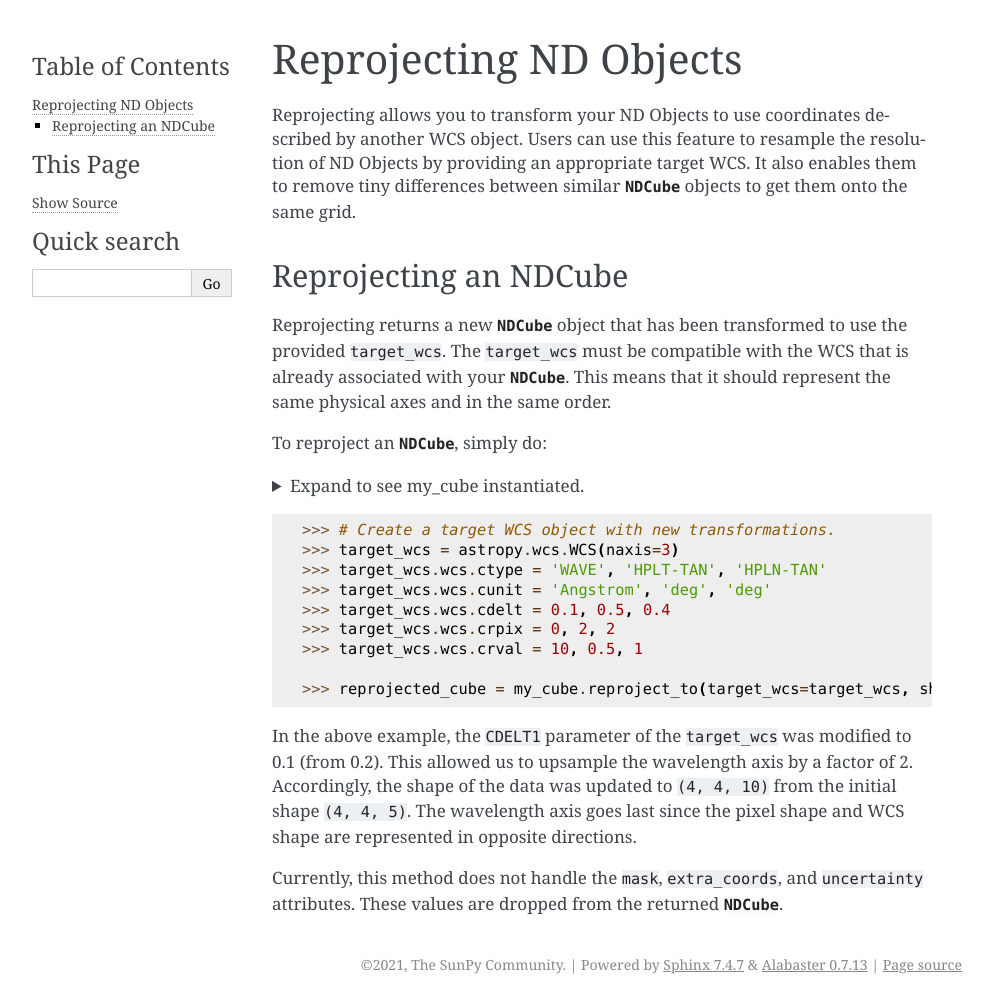
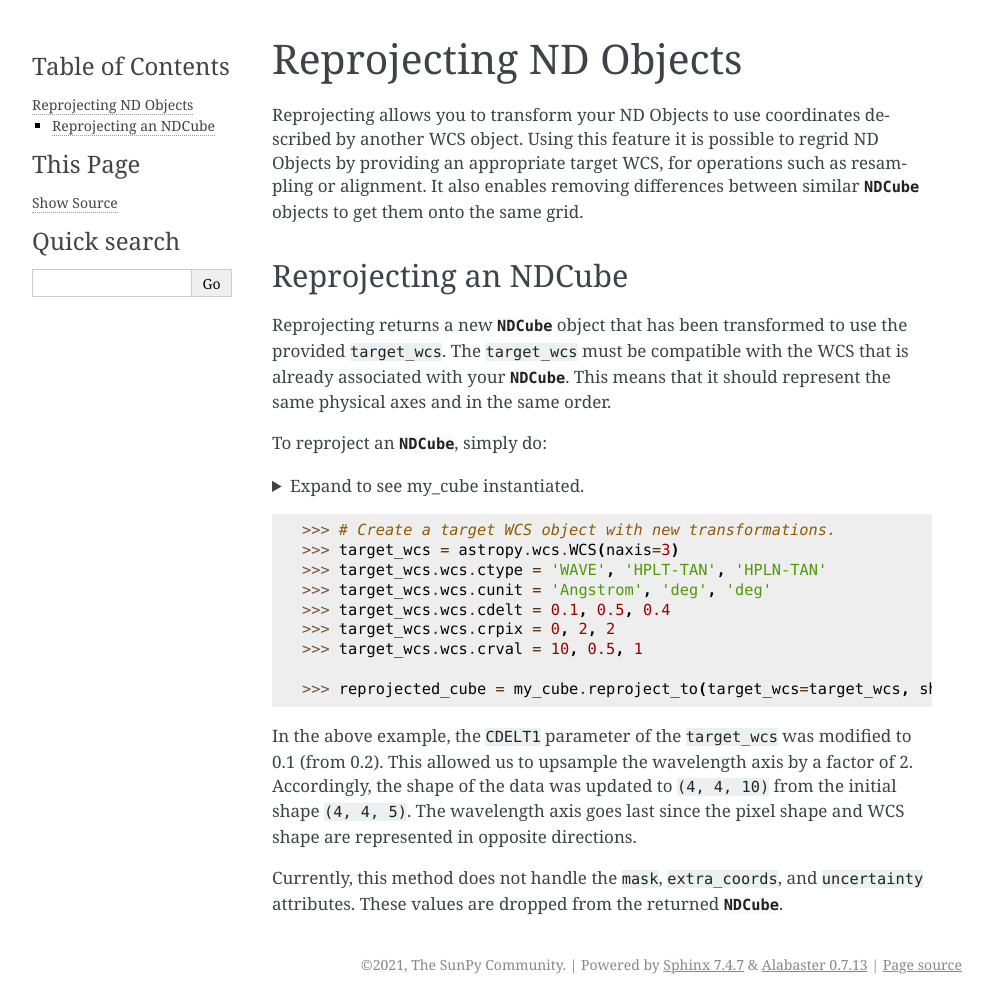
Before and after one commit to sunpy/ndcube, a Sphinx documentation site: the page built from docs/reproject.rst, in a window 1280 px wide. Shown: the whole page, without its empty margins (148-1140 px from the left). Built offline with Sphinx 7.4.7, drawn with Linux system fonts in a browser that asks for light colours; the version number could not be read and is left out.

Commit message:
Update docs/reproject.rst
Co-authored-by: Stuart Mumford <stuart@cadair.com>

```diff
--- a/docs/reproject.rst
+++ b/docs/reproject.rst
@@ -5,7 +5,7 @@ Reprojecting ND Objects
 =======================
 
 Reprojecting allows you to transform your ND Objects to use coordinates described by another WCS object.
-Users can use this feature to resample the resolution of ND Objects by providing an appropriate target WCS. It also enables them to remove tiny differences between similar `~ndcube.NDCube` objects to get them onto the same grid.
+Using this feature it is possible to regrid ND Objects by providing an appropriate target WCS, for operations such as resampling or alignment. It also enables removing differences between similar `~ndcube.NDCube` objects to get them onto the same grid.
 
 .. _cube_reproject:
 
```
